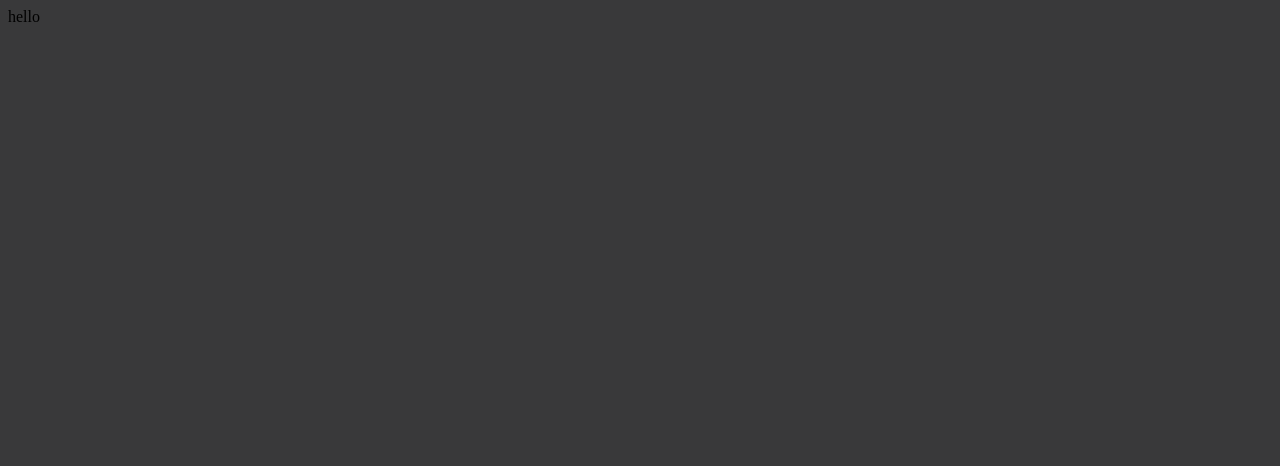
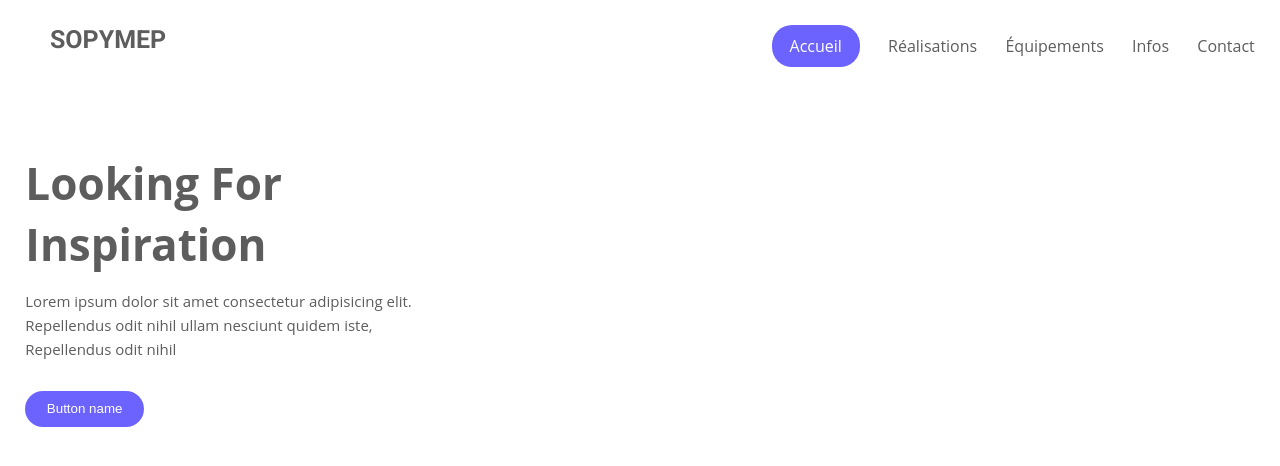
Before and after one commit to LaudetYanis/Stage-Web, a website: page src/index.html in a window 1280 px wide. Drawn offline with Linux system fonts and the light colour scheme.

Commit message:
1er partie PA

```diff
--- a/src/css/style.css
+++ b/src/css/style.css
@@ -1,3 +1,106 @@
-html,body {
-  background-color: #39393A;
+@import url('https://fonts.googleapis.com/css2?family=Roboto:wght@100;300;400;500;700;900&');
+
+* {
+    box-sizing: border-box;
 }
+
+body {
+    font-family: 'Open Sans', sans-serif;
+}
+
+.container {
+    padding-right: 1%;
+    padding-left: 1%;
+    margin: auto;
+}
+
+/* Start Landing Page */
+
+.landing-page {
+    position: relative;
+    background-color: #FFF;
+}
+
+.landing-page .header-area {
+    display: flex;
+    padding: 2% 0 0;
+    position: relative;
+}
+
+.landing-page .header-area .logo {
+    text-transform: uppercase;
+    font-style: none;
+    font-size: 25px;
+    width: 25%;
+    color: #5d5d5d;
+    margin-left: 2%;
+    font-family: 'Roboto', sans-serif;+
+
+}
+
+.landing-page .header-area .links {
+    list-style: none;
+    padding: 0;
+    margin: 0;
+    width: 100%;
+    text-align: right;
+}
+
+.landing-page .header-area .links li {
+    display: inline-block;
+    margin-left: 2.5%;
+    color: #5d5d5d;
+    cursor: pointer;
+}
+
+.landing-page .header-area .links .active {
+    border: 0;
+    border-radius: 20px;
+    padding: 10px 18px;
+    color: #FFF;
+    background-color: #6c63ff;
+}
+
+.landing-page .info {
+    width: 35%;
+    float: left;
+    margin-top: 7%;
+}
+
+.landing-page .info h1 {
+    font-size: 44px;
+    margin: 0 0 3%;
+    line-height: 1.4;
+    color: #5d5d5d;
+}
+
+.landing-page .info p {
+    margin: 0;
+    line-height: 1.6;
+    font-size: 15px;
+    color: #5d5d5d;
+}
+
+.landing-page .info button {
+    border: 0;
+    border-radius: 200px;
+    padding: 2.50% 5% ;
+    margin-top: 30px;
+    cursor: pointer;
+    color: #FFF;
+    background-color: #6c63ff;
+}
+
+.landing-page .image {
+    width: 50%;
+    float: right;
+    margin-top: 35px;
+}
+
+.landing-page .image img {
+    max-width: 100%;
+}
+
+
+
+/* End Landing Page */
--- a/src/index.html
+++ b/src/index.html
@@ -1,17 +1,33 @@
-
-
 <!DOCTYPE html>
 <html lang="en">
 	<head>
 		<meta charset="utf-8">
-    <title>Sopymep</title>
+		<title>SOPYMEP</title>
 		<meta name="description" content="description">
 		<link rel="stylesheet" type="text/css" href="css/style.css">
 
 	</head>
-  <body>
-    <!-- Content -->
-    hello
+	<body class="landing-page container">
+		<div class="landing-page">
+			<div class="container">
+				<div class="header-area">
+					<b class="logo">SOPYMEP</b>
+					<ul class="links">
+						<li class="active">Accueil</li>
+						<li>Réalisations</li>
+						<li>Équipements</li>
+						<li>Infos</li>
+						<li>Contact</li>
+					</ul>
+				</div>
+				<div class="info">
+					<h1>Looking For Inspiration</h1>
+					<p>Lorem ipsum dolor sit amet consectetur adipisicing elit. Repellendus odit nihil ullam nesciunt quidem iste, Repellendus odit nihil</p>
+					<button>Button name</button>
+				</div>
+
+			</div>
+		</div>
 	</body>
 	<script src="js/script.js"></script>
 </html>
```
Lines whose indentation alone changed are shown as unchanged.
